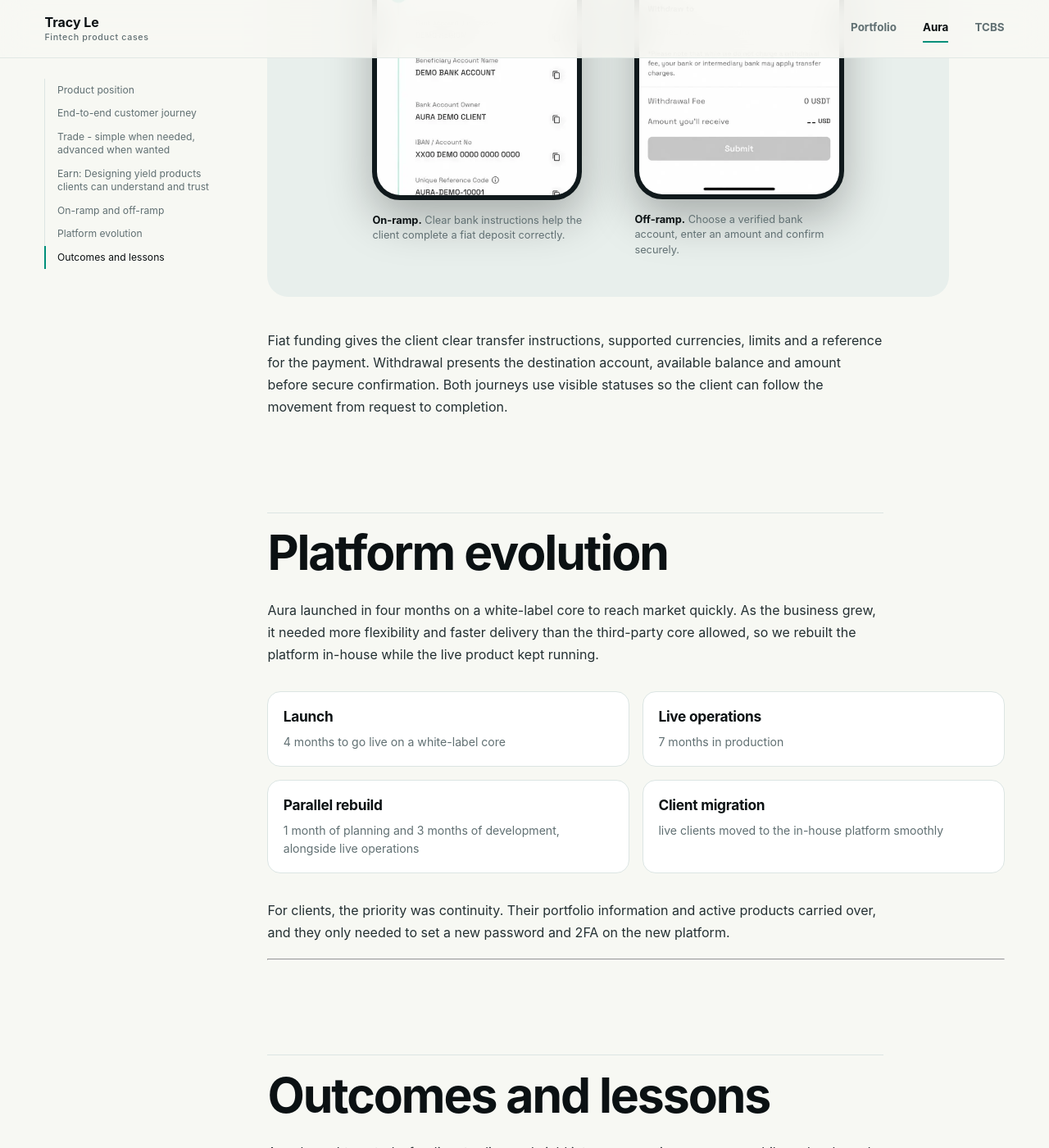
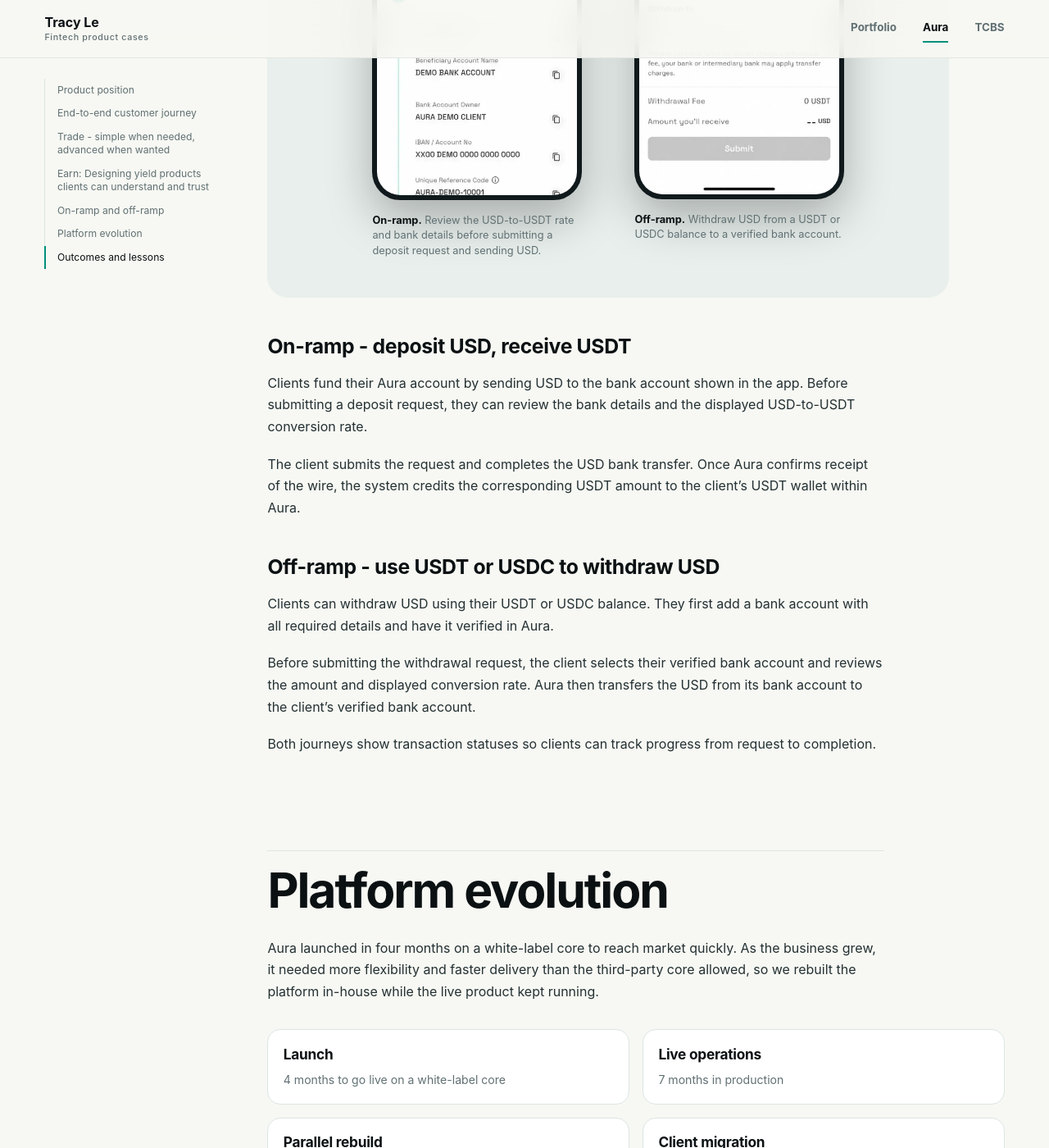
Before and after one commit to tham-tracy/tham-tracy.github.io, a Jekyll site: the page built from work/aura.md, in a window 1280 px wide and 1400 px high, scrolled down 6915 px. Shown: the whole window at 82% size. Built offline with Jekyll 4.4.1, drawn with Linux system fonts in a browser that asks for light colours.

Commit message:
Clarify Aura USD funding and withdrawal journeys

```diff
--- a/work/aura.md
+++ b/work/aura.md
@@ -153,18 +153,35 @@ conditions apply before they subscribe.
 <div class="screen-pair screen-pair-wide">
   <figure>
     <div class="device"><img src="{{ '/assets/img/aura/on-ramp-sanitised.webp' | relative_url }}" alt="Aura fiat deposit instructions with demonstration bank details" loading="lazy"></div>
-    <figcaption><strong>On-ramp.</strong> Clear bank instructions help the client complete a fiat deposit correctly.</figcaption>
+    <figcaption><strong>On-ramp.</strong> Review the USD-to-USDT rate and bank details before submitting a deposit request and sending USD.</figcaption>
   </figure>
   <figure>
     <div class="device"><img src="{{ '/assets/img/aura/off-ramp.webp' | relative_url }}" alt="Aura fiat withdrawal screen with bank account and amount controls" loading="lazy"></div>
-    <figcaption><strong>Off-ramp.</strong> Choose a verified bank account, enter an amount and confirm securely.</figcaption>
+    <figcaption><strong>Off-ramp.</strong> Withdraw USD from a USDT or USDC balance to a verified bank account.</figcaption>
   </figure>
 </div>
 
-Fiat funding gives the client clear transfer instructions, supported
-currencies, limits and a reference for the payment. Withdrawal presents the
-destination account, available balance and amount before secure confirmation.
-Both journeys use visible statuses so the client can follow the movement from
+### On-ramp - deposit USD, receive USDT
+
+Clients fund their Aura account by sending USD to the bank account shown in
+the app. Before submitting a deposit request, they can review the bank
+details and the displayed USD-to-USDT conversion rate.
+
+The client submits the request and completes the USD bank transfer. Once
+Aura confirms receipt of the wire, the system credits the corresponding
+USDT amount to the client's USDT wallet within Aura.
+
+### Off-ramp - use USDT or USDC to withdraw USD
+
+Clients can withdraw USD using their USDT or USDC balance. They first add
+a bank account with all required details and have it verified in Aura.
+
+Before submitting the withdrawal request, the client selects their verified
+bank account and reviews the amount and displayed conversion rate. Aura
+then transfers the USD from its bank account to the client's verified bank
+account.
+
+Both journeys show transaction statuses so clients can track progress from
 request to completion.
 
 ## Platform evolution
```
